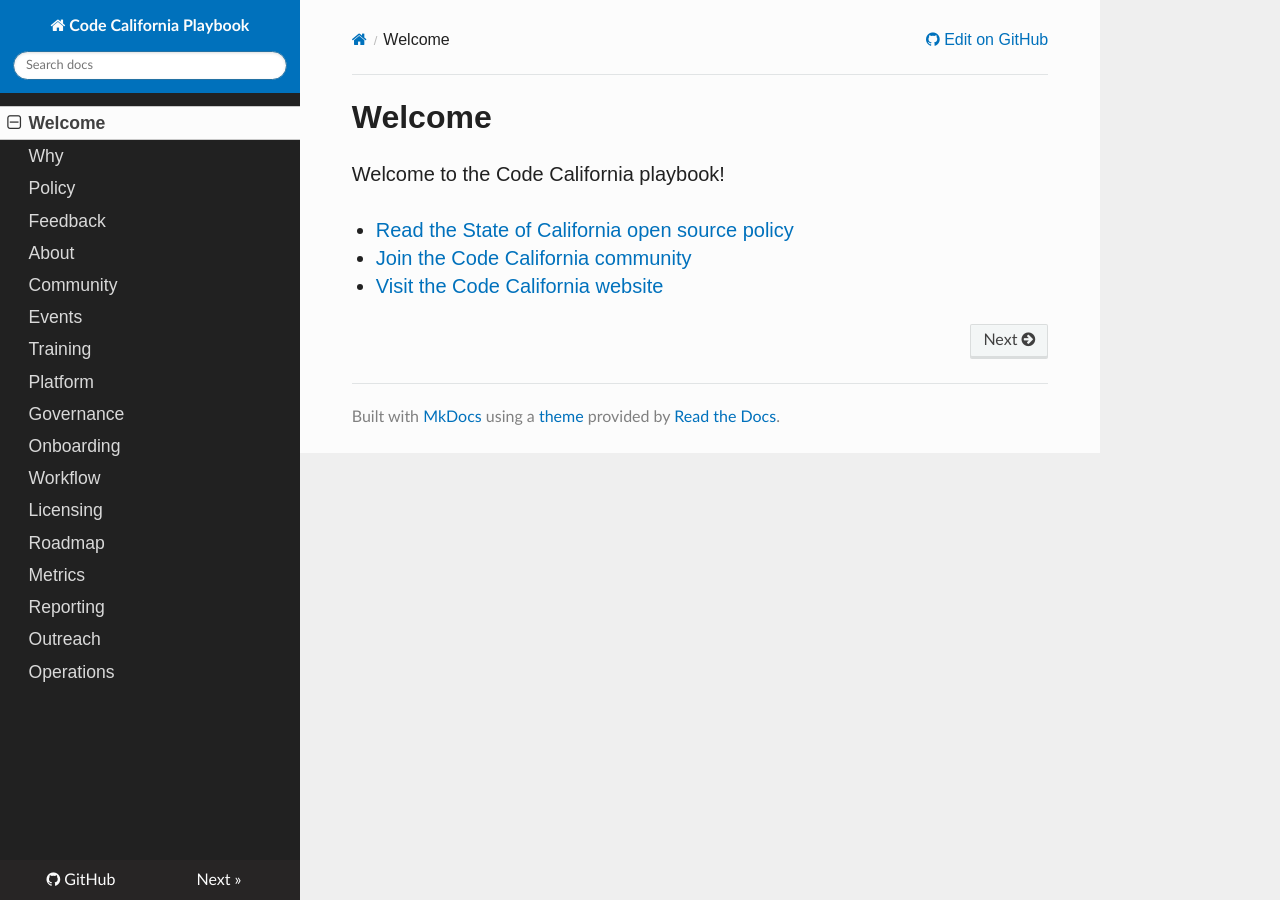
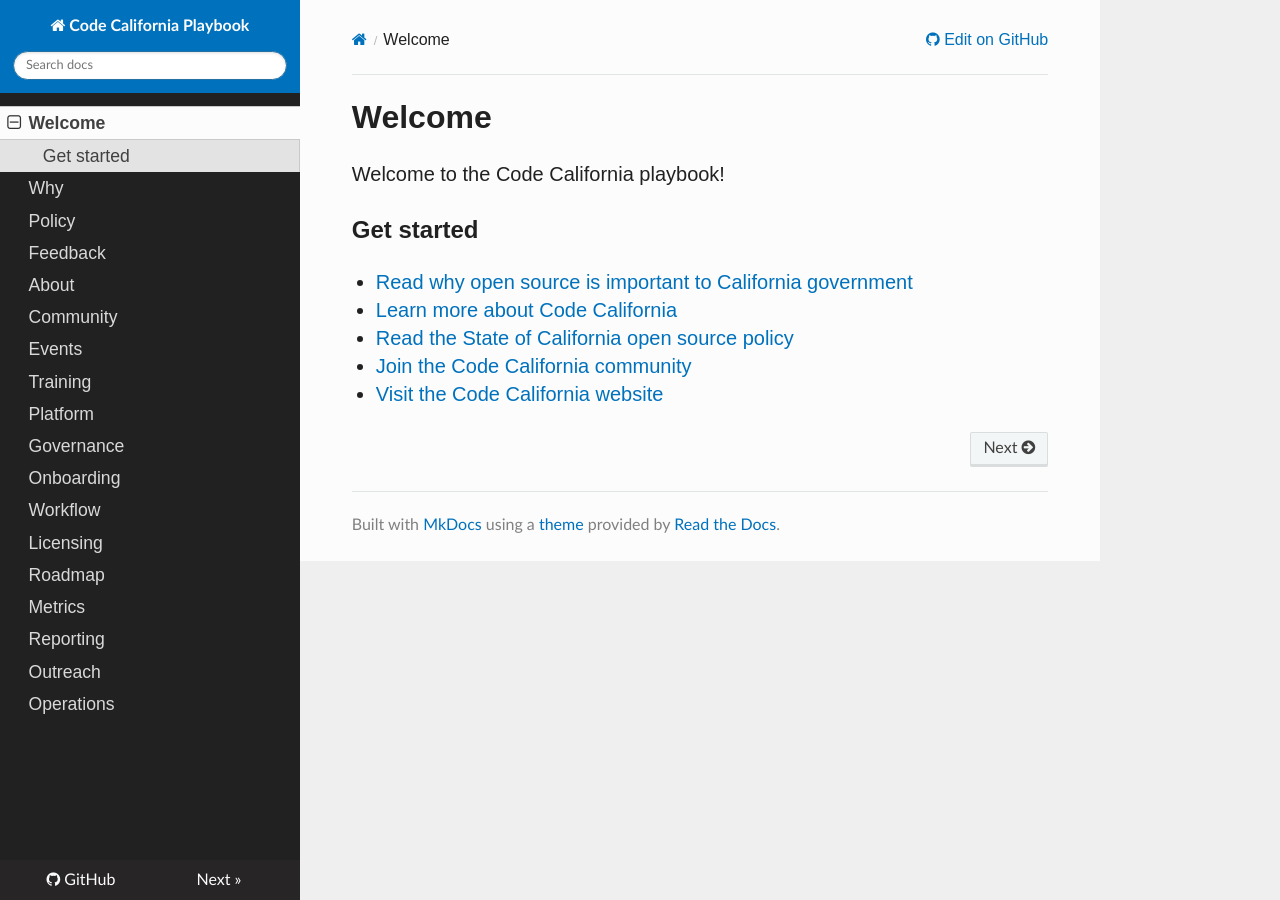
Before and after one commit to CA-CODE-Works/playbook, an MkDocs documentation site: the page built from docs/README.md, in a window 1280 px wide. Built offline with MkDocs 1.6.1, drawn with Linux system fonts in a browser that asks for light colours; nearby versions of some CDN libraries; old or Windows-style settings are respelled for this version of MkDocs.

Commit message:
Update README.md

```diff
--- a/docs/README.md
+++ b/docs/README.md
@@ -2,6 +2,10 @@
 
 Welcome to the Code California playbook!
 
+## Get started
+
+* [Read why open source is important to California government](why.md)
+* [Learn more about Code California](about.md)
 * [Read the State of California open source policy](policy.md)
 * [Join the Code California community](network.md)
 * [Visit the Code California website](https://cagov.github.io/codecagov/)
```
